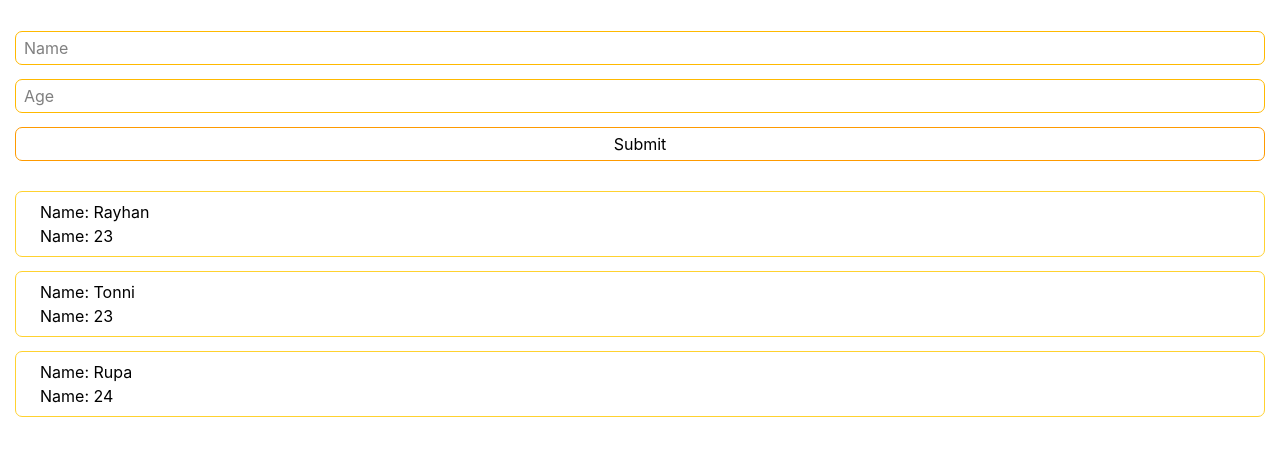
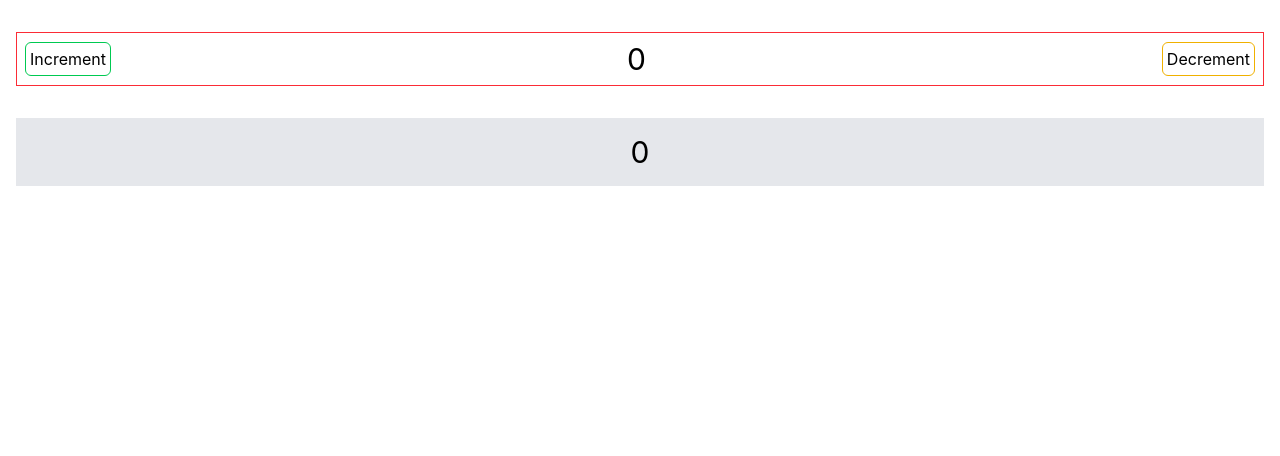
Before and after one commit to mdaburayhanmondal/Foundation-Program, a React (Vite) app in the folder foundation_program/react-recap/react-practice/: page / in a window 1280 px wide. Shown: the top 456 px of the page. Built offline with nearby package versions, Linux system fonts and the light colour scheme.

Commit message:
sharing state between components

```diff
--- a/foundation_program/react-recap/react-practice/src/App.jsx
+++ b/foundation_program/react-recap/react-practice/src/App.jsx
@@ -1,58 +1,66 @@
 import { useState } from 'react';
 import './App.css';
-import Card from './components/Card';
+// import Card from './components/Card';
+import Counter from './components/Counter';
+import CounterDisplay from './components/CounterDisplay';
 
 function App() {
-  const [name, setName] = useState('');
-  const [age, setAge] = useState('');
-  const [friends, setFriends] = useState([
-    { name: 'Rayhan', age: 23 },
-    { name: 'Tonni', age: 23 },
-    { name: 'Rupa', age: 24 },
-  ]);
+  // const [name, setName] = useState('');
+  // const [age, setAge] = useState('');
+  // const [friends, setFriends] = useState([
+  //   { name: 'Rayhan', age: 23 },
+  //   { name: 'Tonni', age: 23 },
+  //   { name: 'Rupa', age: 24 },
+  // ]);
 
-  const handleSubmit = (e) => {
-    e.preventDefault();
-    console.log(name, age);
-    setFriends([...friends, { name, age }]);
-    setName('');
-    setAge('');
-  };
+  // const handleSubmit = (e) => {
+  //   e.preventDefault();
+  //   console.log(name, age);
+  //   setFriends([...friends, { name, age }]);
+  //   setName('');
+  //   setAge('');
+  // };
+
+  const [count, setCount] = useState(0);
 
   return (
-    <div className="my-8 mx-4 space-y-8">
-      <form
-        onSubmit={handleSubmit}
-        className="flex flex-col justify-between gap-y-4"
-      >
-        <input
-          type="text"
-          placeholder="Name"
-          className="outline w-full h-8 rounded-md outline-amber-400 px-2 focus:outline-amber-500"
-          onChange={(e) => setName(e.target.value)}
-          value={name}
-        />
-        <input
-          type="text"
-          placeholder="Age"
-          className="outline w-full h-8 rounded-md outline-amber-400 px-2 focus:outline-amber-500"
-          onChange={(e) => setAge(e.target.value)}
-          value={age}
-        />
-        <button className="outline px-6 rounded-md outline-amber-500 hover:outline-amber-700 hover:cursor-pointer py-1">
-          Submit
-        </button>
-      </form>
+    // <div className="my-8 mx-4 space-y-8">
+    //   <form
+    //     onSubmit={handleSubmit}
+    //     className="flex flex-col justify-between gap-y-4"
+    //   >
+    //     <input
+    //       type="text"
+    //       placeholder="Name"
+    //       className="outline w-full h-8 rounded-md outline-amber-400 px-2 focus:outline-amber-500"
+    //       onChange={(e) => setName(e.target.value)}
+    //       value={name}
+    //     />
+    //     <input
+    //       type="text"
+    //       placeholder="Age"
+    //       className="outline w-full h-8 rounded-md outline-amber-400 px-2 focus:outline-amber-500"
+    //       onChange={(e) => setAge(e.target.value)}
+    //       value={age}
+    //     />
+    //     <button className="outline px-6 rounded-md outline-amber-500 hover:outline-amber-700 hover:cursor-pointer py-1">
+    //       Submit
+    //     </button>
+    //   </form>
 
-      {friends.length > 0 &&
-        friends.map((friend) => (
-          <Card
-            key={friend.name + friend.age}
-            name={friend.name}
-            age={friend.age}
-          />
-        ))}
-    </div>
+    //   {friends.length > 0 &&
+    //     friends.map((friend) => (
+    //       <Card
+    //         key={friend.name + friend.age}
+    //         name={friend.name}
+    //         age={friend.age}
+    //       />
+    //     ))}
+    // </div>
+    <>
+      <Counter count={count} setCount={setCount} />
+      <CounterDisplay count={count} />
+    </>
   );
 }
 
--- /dev/null
+++ b/foundation_program/react-recap/react-practice/src/components/Counter.jsx
@@ -0,0 +1,20 @@
+export default function Counter({ count, setCount }) {
+  return (
+    <div className="flex border border-red-500 my-8 mx-4 p-2 items-center justify-between">
+      <button
+        className="border border-green-500 p-1 rounded-md"
+        onClick={() => setCount(count + 1)}
+      >
+        Increment
+      </button>
+      <h1 className="text-3xl">{count}</h1>
+
+      <button
+        className="border border-yellow-500 p-1 rounded-md"
+        onClick={() => setCount(count - 1)}
+      >
+        Decrement
+      </button>
+    </div>
+  );
+}
--- /dev/null
+++ b/foundation_program/react-recap/react-practice/src/components/CounterDisplay.jsx
@@ -0,0 +1,7 @@
+export default function CounterDisplay({ count }) {
+  return (
+    <div className="bg-gray-200 py-4 mx-4">
+      <h1 className="text-3xl mx-auto w-fit">{count}</h1>
+    </div>
+  );
+}
```
